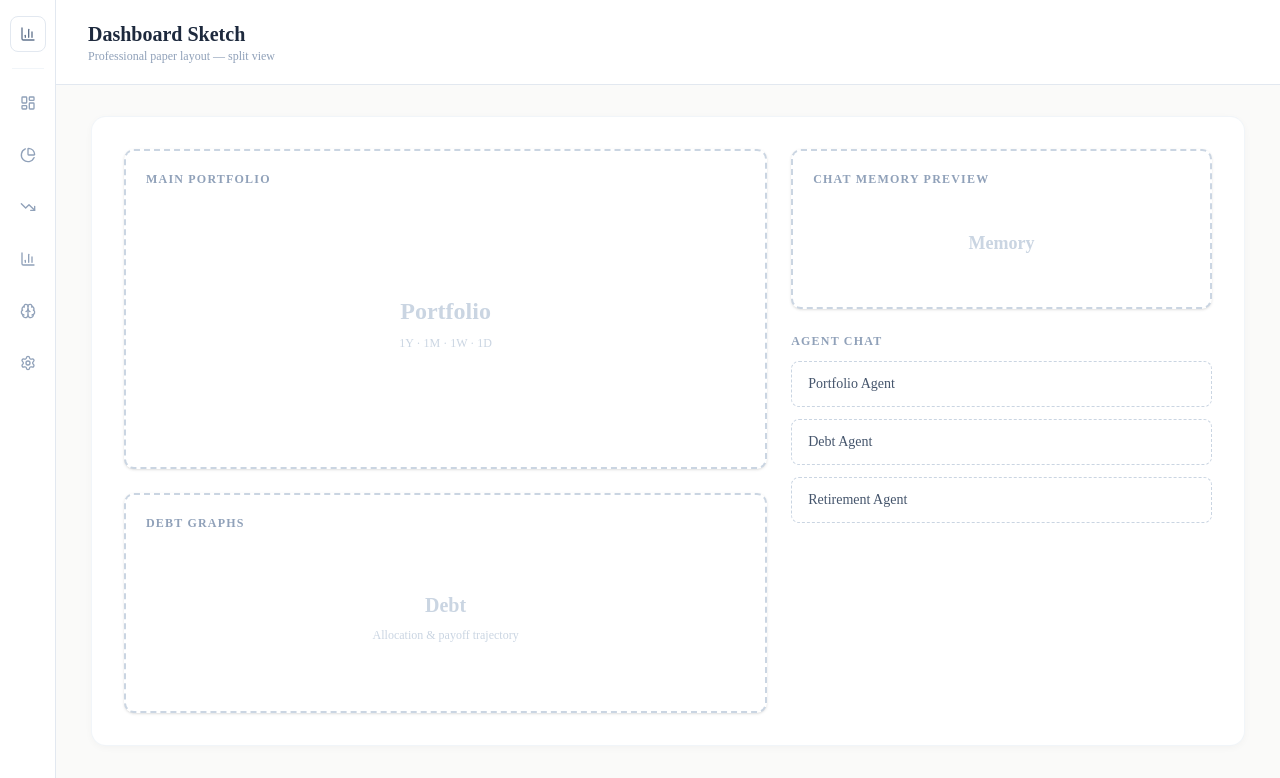
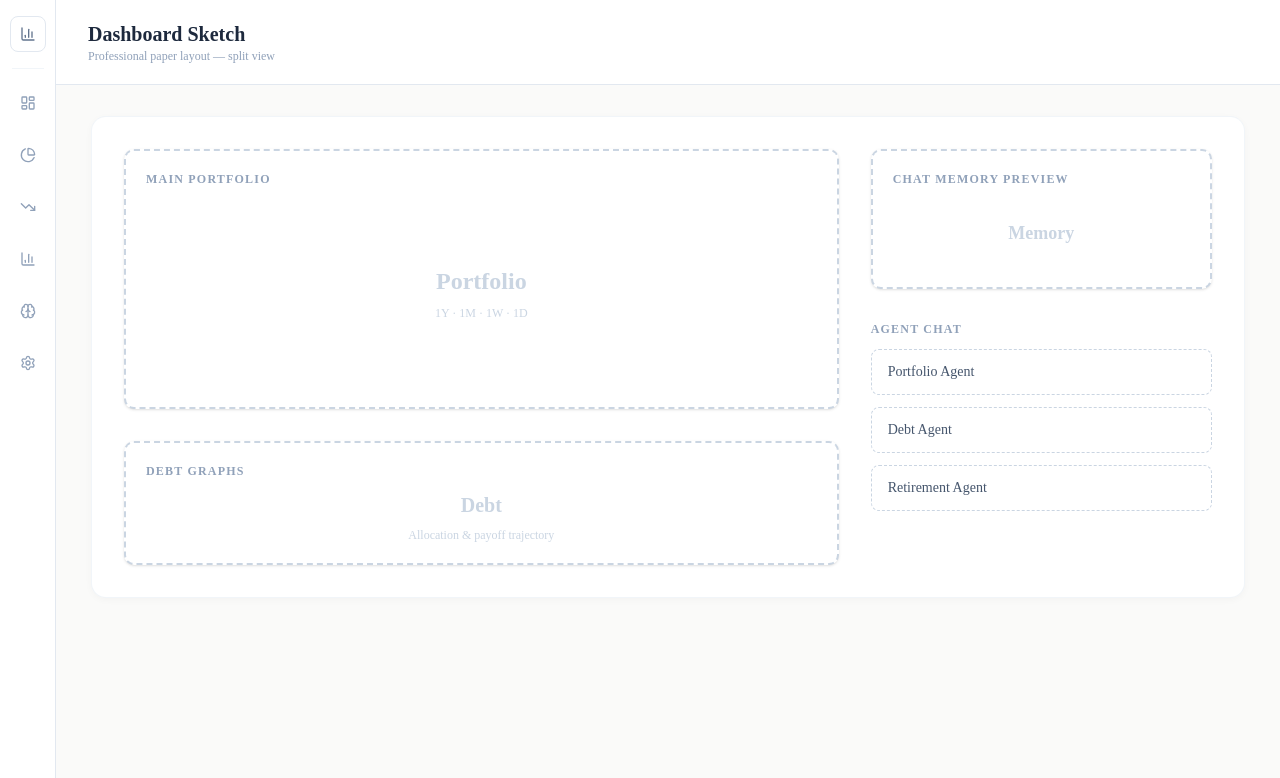
Before and after one commit to colacolaf/Fin, a Next.js app in the folder ui-showcase/: page /dashboard-template in a window 1280 px wide. Shown: the top 778 px of the page. Built offline with nearby package versions, Linux system fonts and the light colour scheme.

Commit message:
feat(dashboard): update ui showcase template to match svg layout proportions

```diff
--- a/ui-showcase/src/app/dashboard-template/page.tsx
+++ b/ui-showcase/src/app/dashboard-template/page.tsx
@@ -101,12 +101,12 @@ export default function DashboardTemplatePage() {
           <div className="mx-auto max-w-6xl">
             {/* Paper sheet */}
             <div className="rounded-xl bg-white p-8 shadow-[0_2px_8px_rgba(0,0,0,0.04)] ring-1 ring-slate-100">
-              <div className="grid h-full grid-cols-1 gap-6 lg:grid-cols-5">
+              <div className="grid h-full grid-cols-1 gap-8 lg:grid-cols-3">
                 {/* Left column — portfolio + debt */}
-                <div className="flex flex-col gap-6 lg:col-span-3">
+                <div className="flex flex-col gap-8 lg:col-span-2">
                   <SketchBox
                     title="Main Portfolio"
-                    className="min-h-[320px] flex-1"
+                    className="min-h-[260px] flex-1"
                   >
                     <span className="text-2xl font-bold text-slate-300">
                       Portfolio
@@ -118,7 +118,7 @@ export default function DashboardTemplatePage() {
 
                   <SketchBox
                     title="Debt Graphs"
-                    className="min-h-[220px]"
+                    className="min-h-[110px]"
                   >
                     <span className="text-xl font-bold text-slate-300">
                       Debt
@@ -130,10 +130,10 @@ export default function DashboardTemplatePage() {
                 </div>
 
                 {/* Right column — memory + agent buttons */}
-                <div className="flex flex-col gap-6 lg:col-span-2">
+                <div className="flex flex-col gap-8 lg:col-span-1">
                   <SketchBox
                     title="Chat Memory Preview"
-                    className="min-h-[160px]"
+                    className="min-h-[140px]"
                   >
                     <span className="text-lg font-bold text-slate-300">
                       Memory
```
